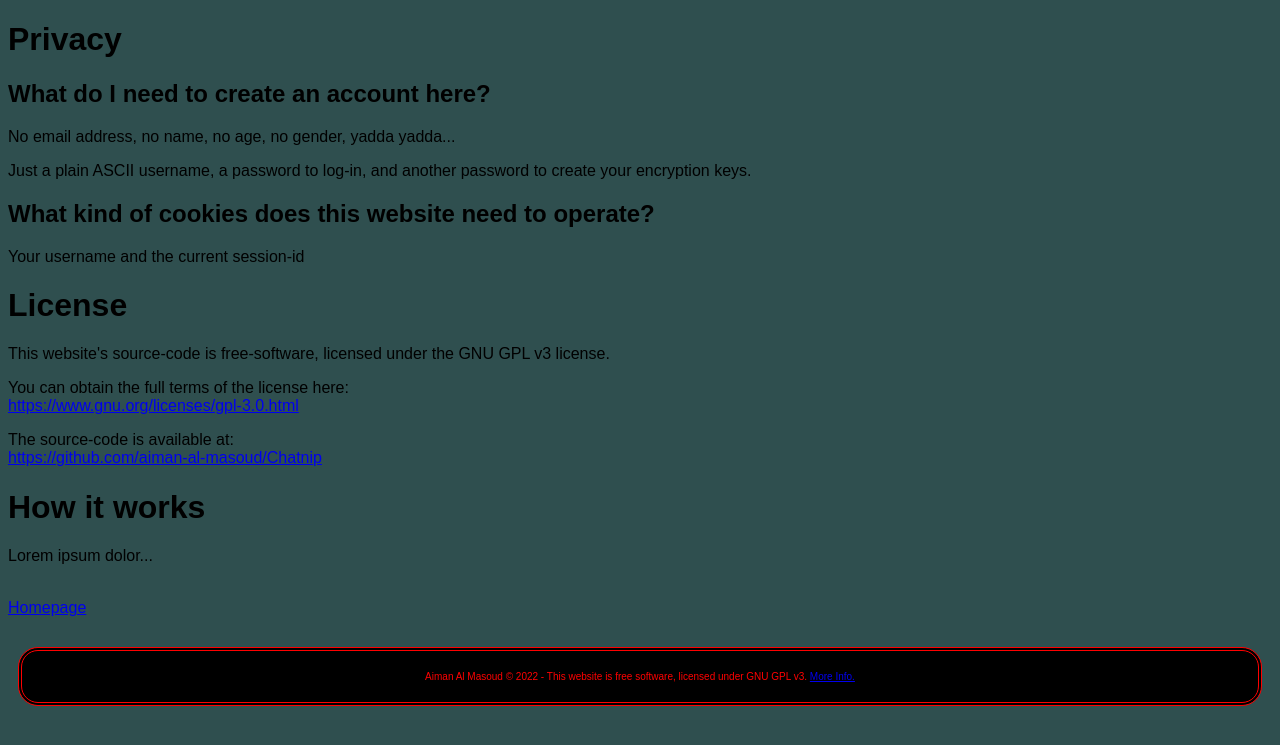
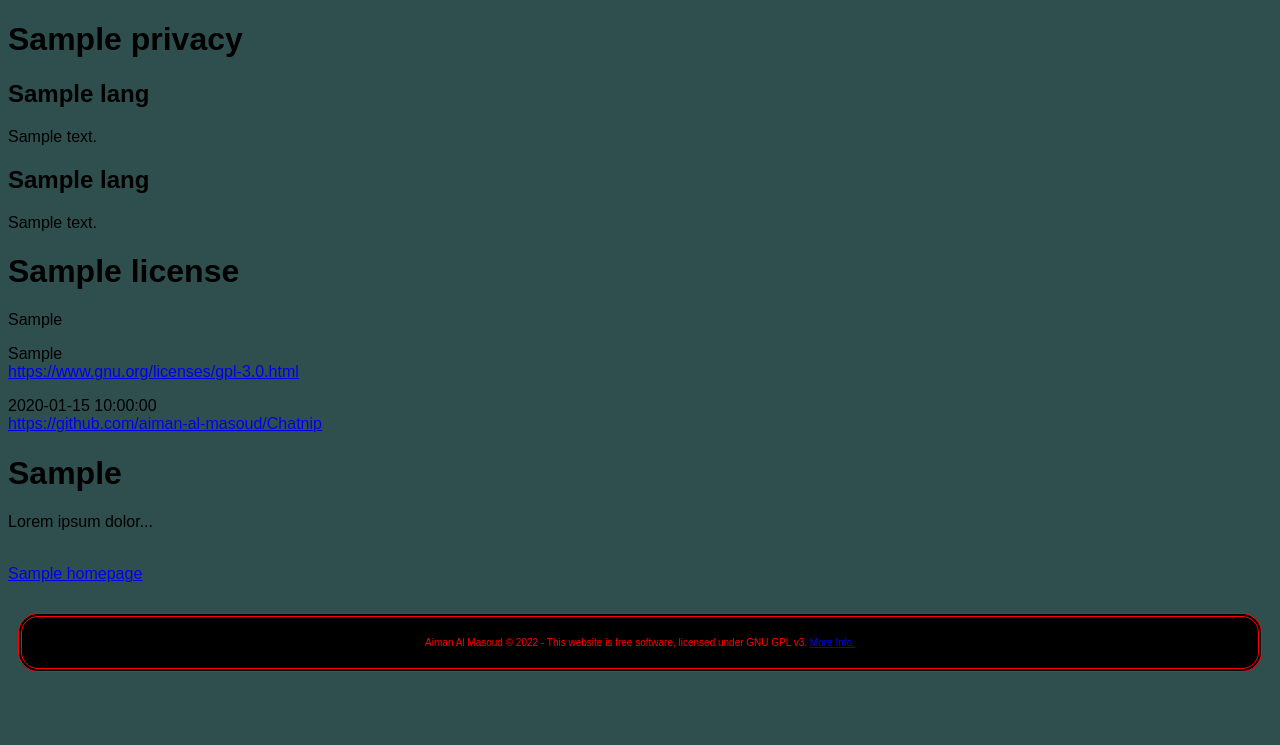
Before and after one commit to aiman-al-masoud/Chatnip, a Flask app: template templates/about.html in a window 1280 px wide. Shown: the top 745 px of the page. Run offline with Flask 2, Linux system fonts and the light colour scheme; the template is opened without the code that fills it: most values are stand-ins (such as "Sample title", 1, 10 or a date in 2020).

Commit message:
lang packs part 5

```diff
--- a/templates/about.html
+++ b/templates/about.html
@@ -12,41 +12,41 @@
 <body>
 
 
-    <h1>Privacy</h1>
+    <h1>{{lang['privacy']}}</h1>
 
-    <h2>What do I need to create an account here?</h2>
+    <h2>{{lang['what_i_need_question']}}</h2>
 
-    <p>No email address, no name, no age, no gender, yadda yadda...</p>
-    <p>Just a plain ASCII username, a password to log-in, and another password to create your encryption keys.</p>
+    <p>{{lang['what_i_need_answer']}}</p>
 
-    <h2>What kind of cookies does this website need to operate?</h2>
-    <p>Your username and the current session-id</p>
+    <h2>{{lang['what_cookies_question']}}</h2>
+
+    <p>{{lang['what_cookies_answer']}}</p>
 
 
+    <h1>{{lang['license']}}</h1>
 
-    <h1>License</h1>
+    <p>{{lang['license_notice']}}</p>
 
-    <p>This website's source-code is free-software, licensed under the GNU GPL v3 license.</p>
 
     <p>
-        You can obtain the full terms of the license here:
+        {{lang['license_terms_obtain']}}
         <br>
         <a href="https://www.gnu.org/licenses/gpl-3.0.html">https://www.gnu.org/licenses/gpl-3.0.html</a>
     </p>
 
     <p>
-        The source-code is available at:
+        {{lang['source_code_at']}}
         <br>
         <a href="https://github.com/aiman-al-masoud/Chatnip">https://github.com/aiman-al-masoud/Chatnip</a>
     </p>
 
 
-    <h1>How it works</h1>
+    <h1>{{lang['how_it_works']}}</h1>
     <p>Lorem ipsum dolor...</p>
 
     <br>
 
-    <a href="/">Homepage</a>
+    <a href="/">{{lang['homepage']}}</a>
 
 
     {% include "footer.html" %}
--- a/templates/language_select.html
+++ b/templates/language_select.html
@@ -1,5 +1,4 @@
 <select name="select_language" id="select_language">
-    <!--Put a template-for here, for each lang pack file-->
     {% for lang in available_languages %}
        <option value="{{lang}}">{{lang}}</option>
     {% endfor %}
--- a/utils.py
+++ b/utils.py
@@ -162,9 +162,6 @@ def get_fill_in_the_blanks_answer(question):
 
 
 
-
-
-
 def reset_password(username, hashed_password, salt):
     t = __users_table()
     t.loc[ (t.username==username)  , "hashed_password"] = hashed_password
```
Also changed, not shown: static/lang_packs/english.csv (+8 -0 lines).
